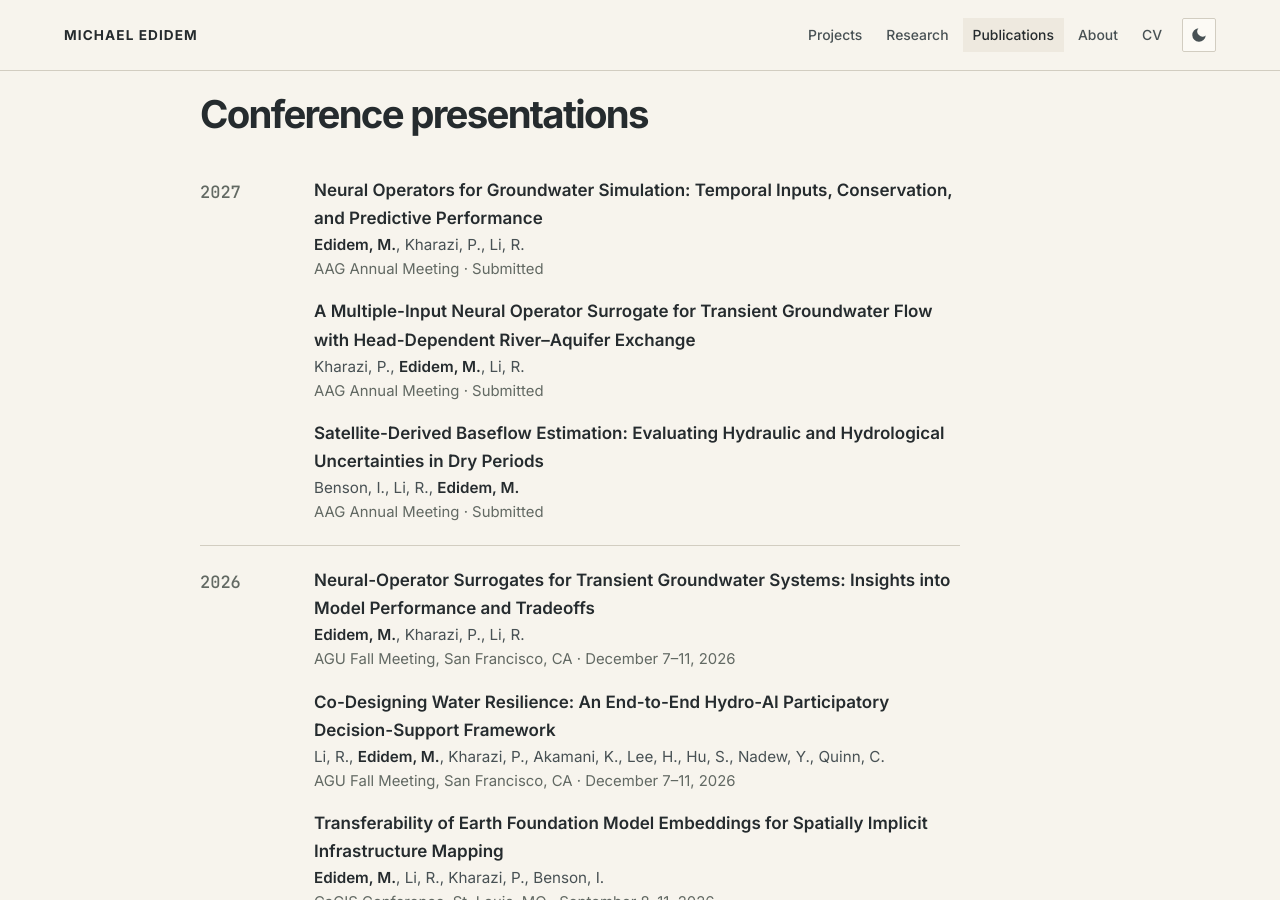
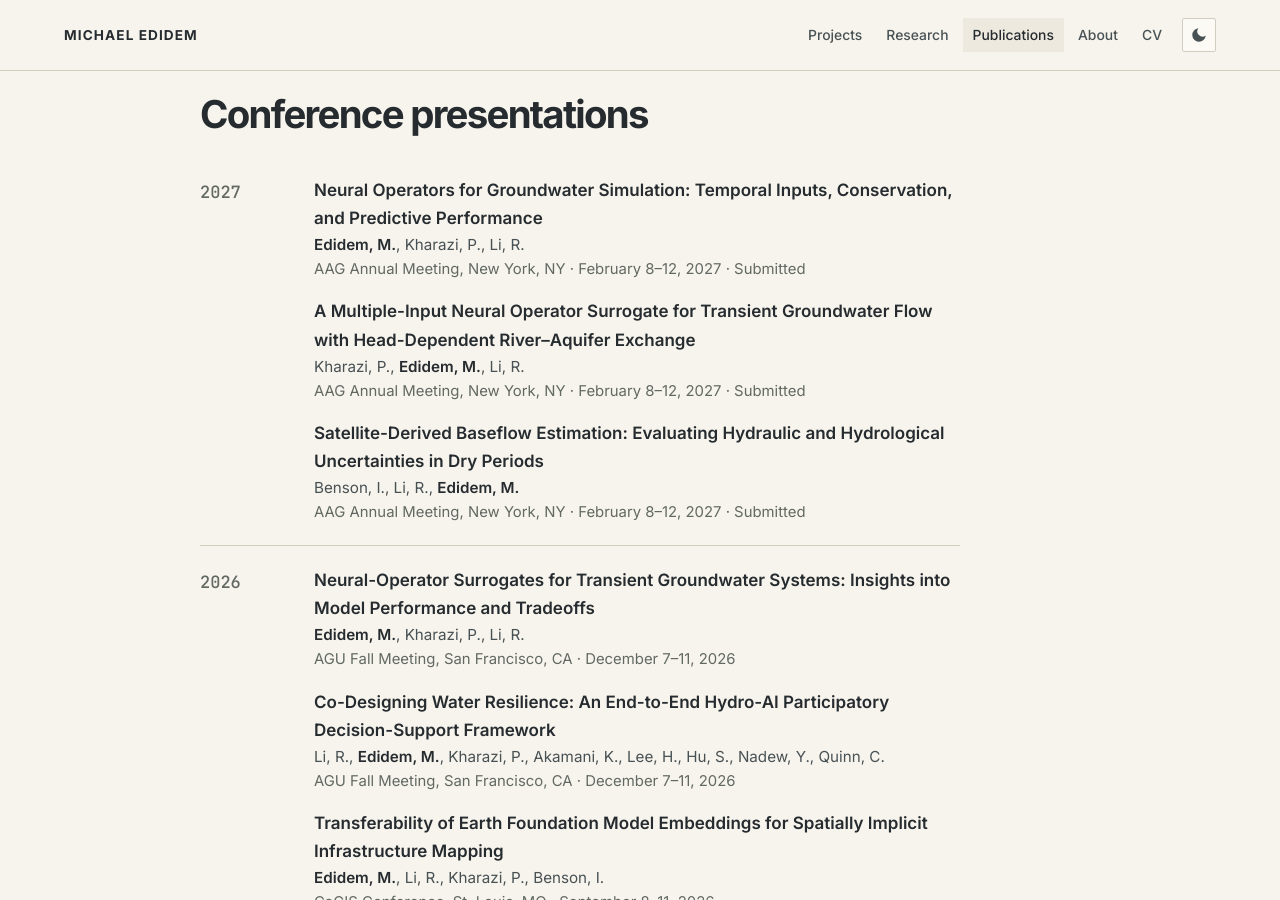
Before and after one commit to mikedidem/medidem, a Jekyll site: the page built from _pages/publications.html, in a window 1280 px wide and 900 px high, scrolled down 1844 px. Built offline with Jekyll 4.4.1, drawn with Linux system fonts in a browser that asks for light colours.

Commit message:
Add AAG 2027 location and dates

```diff
--- a/_pages/publications.html
+++ b/_pages/publications.html
@@ -79,17 +79,17 @@ description: "Peer-reviewed publications and conference presentations by Michael
           <div class="talk">
             <div class="talk__title">Neural Operators for Groundwater Simulation: Temporal Inputs, Conservation, and Predictive Performance</div>
             <div class="pub__authors"><strong>Edidem, M.</strong>, Kharazi, P., Li, R.</div>
-            <div class="talk__meta">AAG Annual Meeting · Submitted</div>
+            <div class="talk__meta">AAG Annual Meeting, New York, NY · February 8–12, 2027 · Submitted</div>
           </div>
           <div class="talk">
             <div class="talk__title">A Multiple-Input Neural Operator Surrogate for Transient Groundwater Flow with Head-Dependent River–Aquifer Exchange</div>
             <div class="pub__authors">Kharazi, P., <strong>Edidem, M.</strong>, Li, R.</div>
-            <div class="talk__meta">AAG Annual Meeting · Submitted</div>
+            <div class="talk__meta">AAG Annual Meeting, New York, NY · February 8–12, 2027 · Submitted</div>
           </div>
           <div class="talk">
             <div class="talk__title">Satellite-Derived Baseflow Estimation: Evaluating Hydraulic and Hydrological Uncertainties in Dry Periods</div>
             <div class="pub__authors">Benson, I., Li, R., <strong>Edidem, M.</strong></div>
-            <div class="talk__meta">AAG Annual Meeting · Submitted</div>
+            <div class="talk__meta">AAG Annual Meeting, New York, NY · February 8–12, 2027 · Submitted</div>
           </div>
         </div>
       </div>
```
